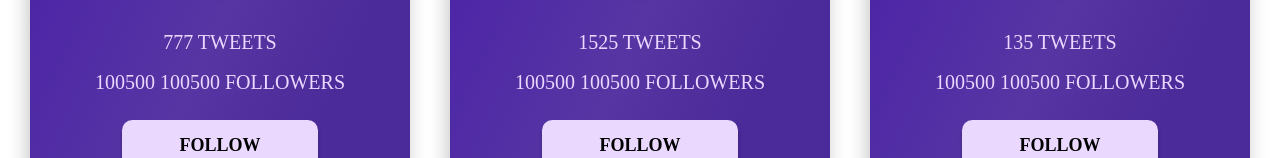
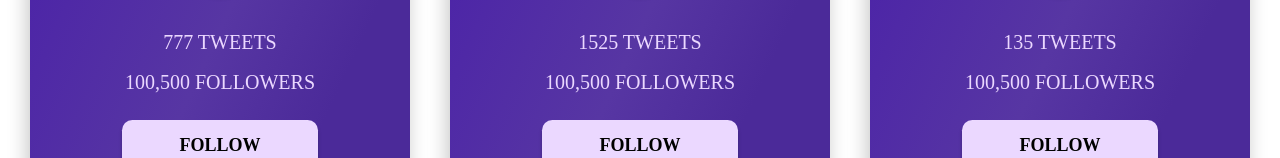
Before and after one commit to HelenaGingembre/testStart, a React (Create React App) app: page / in a window 1280 px wide. Shown: the part 334-492 px from the top of the page. Built offline with nearby package versions, Linux system fonts and the light colour scheme.

Commit message:
format number +clear console

```diff
--- a/src/components/App.js
+++ b/src/components/App.js
@@ -3,7 +3,6 @@ import { CardsUsersList } from './CardsUsersList/CardsUsersList';
 import users from '../db/users.json';
 
 function App() {
-    console.log('users', users.json);
     return (
         <>
             <Main>
--- a/src/components/UserCard/UserCard.jsx
+++ b/src/components/UserCard/UserCard.jsx
@@ -22,9 +22,6 @@ import ellipse from '../../assets/images/ellipseStroke.png';
 export const CardUser = ({ user }) => {
     const { id, user_name, tweets, followers, avatar } = user;
 
-    const follow = `isFollowers${id}`;
-    const activeBtn = `disabled${id}`;
-
     const useLocalStorage = initialState => {
         const [state, setState] = useState(initialState);
         const storage = () => {
@@ -33,6 +30,8 @@ export const CardUser = ({ user }) => {
         return [state, storage];
     };
 
+    const follow = `isFollowers${id}`;
+    const activeBtn = `disabled${id}`;
     const [isFollowers, setIsFollowers] = useState(() => {
         return JSON.parse(window.localStorage.getItem(follow)) ?? followers;
     });
@@ -58,7 +57,7 @@ export const CardUser = ({ user }) => {
 
     // console.log('user____>', user);
     return (
-        <BoxItem key={id}>
+        <BoxItem>
             <BoxCard>
                 <CardTop>
                     <LoqoIcon>
@@ -76,7 +75,7 @@ export const CardUser = ({ user }) => {
                 <CardInfo>
                     <TweetsStats> {tweets} Tweets</TweetsStats>
                     <TweetsStats>
-                        {followers} {isFollowers} Followers
+                        {isFollowers.toLocaleString('en-US')} Followers
                     </TweetsStats>
                     {disabled ? (
                         <TweetsBtn
```
